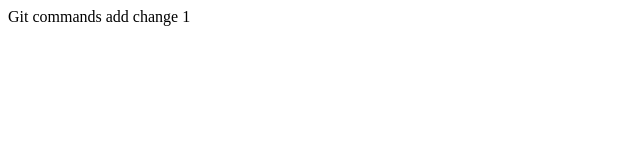
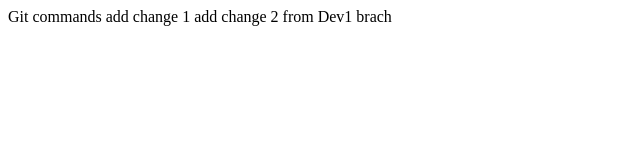
Before and after one commit to amarenda/App_Test1, a plain HTML site: page index.html in a window 1280 px wide. Shown: the whole page, without its empty margins (0-640 px from the left). Drawn offline with Linux system fonts and the light colour scheme.

Commit message:
Dev1 checkout change1

```diff
--- a/index.html
+++ b/index.html
@@ -5,5 +5,6 @@
 <body>
 Git commands
 add change 1
+add change 2 from Dev1 brach
 </body>
 </html>
```
